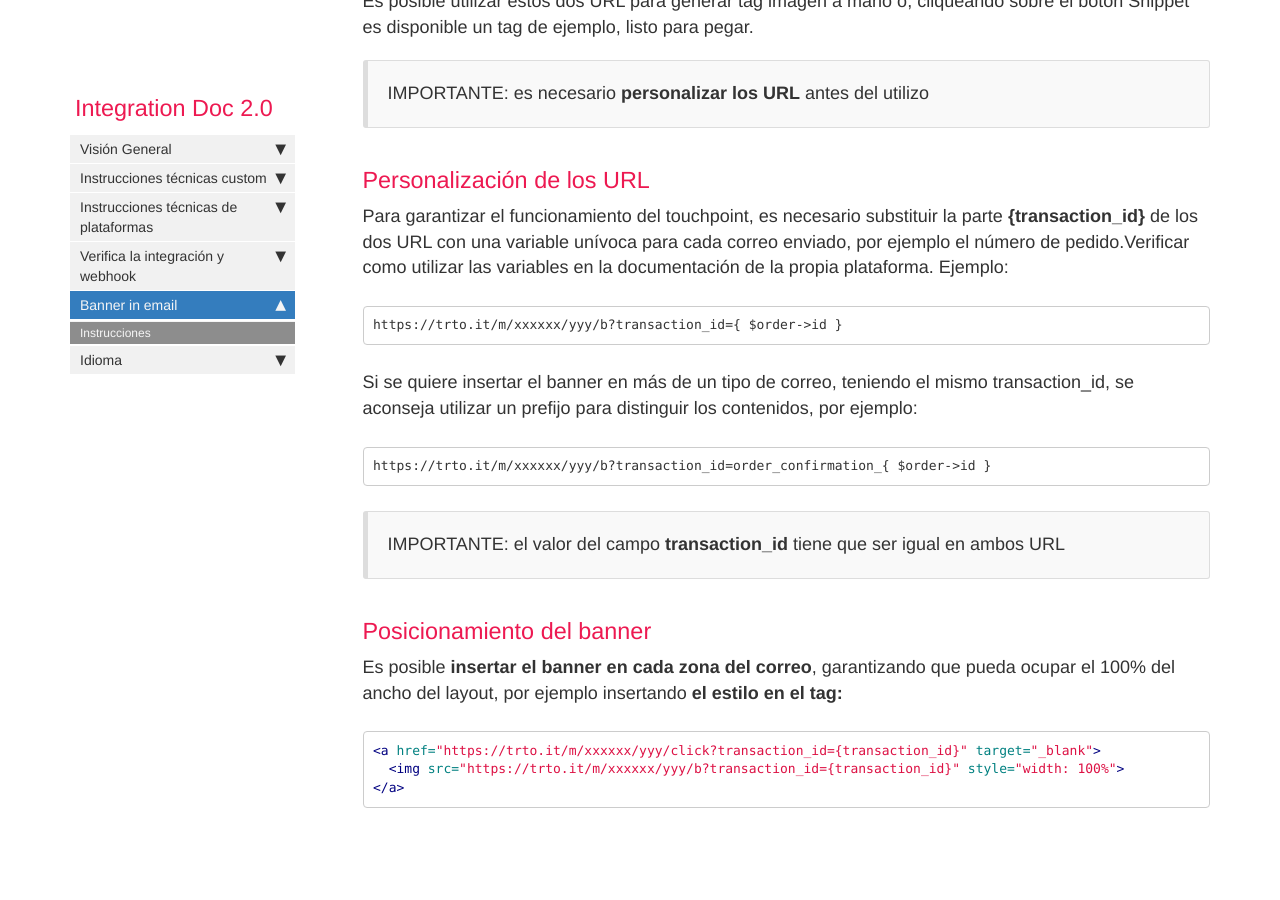
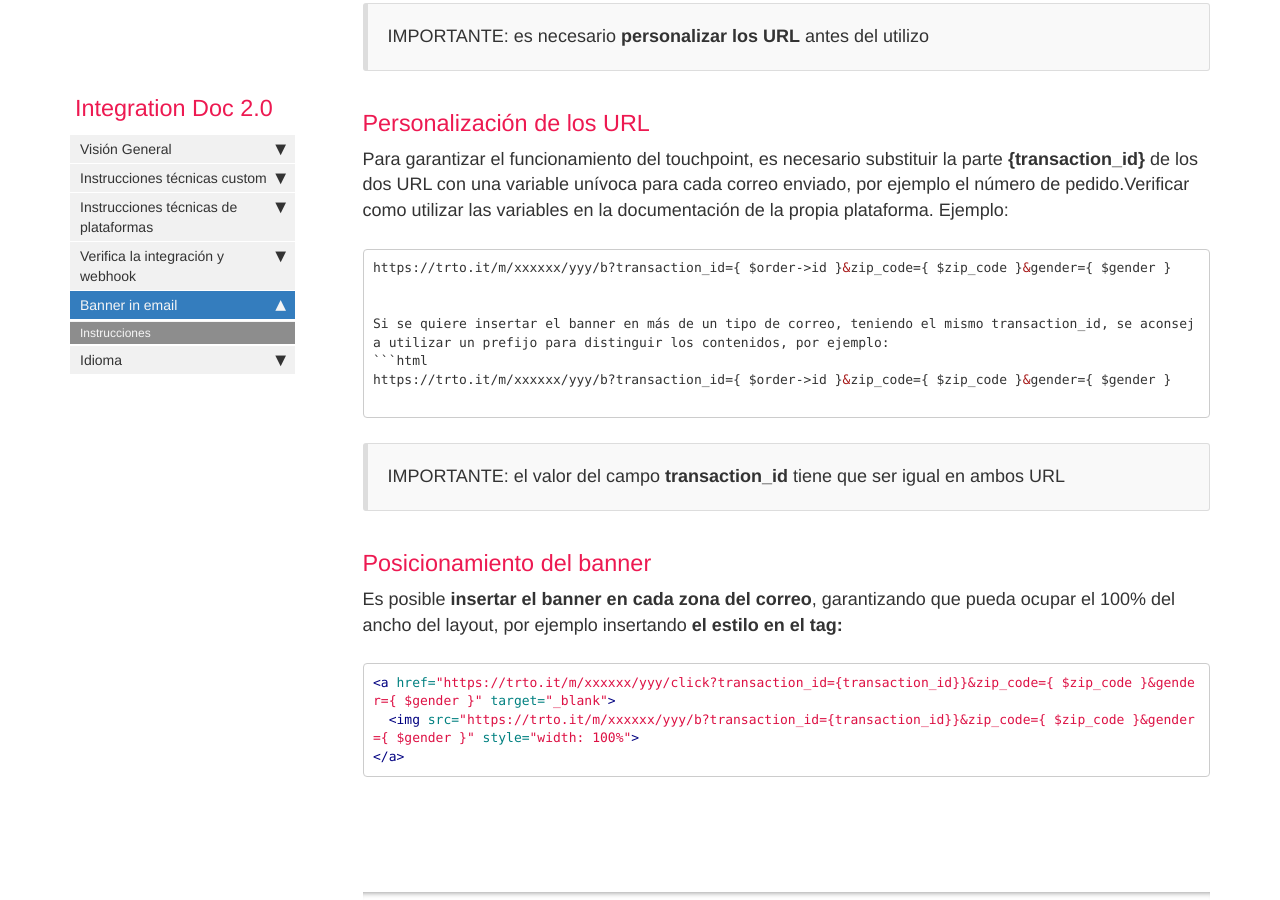
Before and after one commit to flyertech/trx_docs_es, a Jekyll site: the page built from pages/mydoc/banner_email.md, in a window 1280 px wide and 900 px high, scrolled down 1505 px. Built offline with Jekyll 4.4.1, drawn with Linux system fonts in a browser that asks for light colours; nearby versions of some CDN libraries; comment, search, counter and statistics services are not loaded.

````diff
--- a/pages/mydoc/banner_email.md
+++ b/pages/mydoc/banner_email.md
@@ -29,12 +29,13 @@ Es posible utilizar estos dos URL para generar tag imagen a mano o, cliqueando s
 Para garantizar el funcionamiento del touchpoint, es necesario substituir la parte **{transaction_id}**  de los dos URL con una variable unívoca para cada correo enviado, por ejemplo el número de pedido.Verificar como utilizar las variables en la documentación de la propia plataforma.
 Ejemplo:
 ```html
-https://trto.it/m/xxxxxx/yyy/b?transaction_id={ $order->id }
-```
+https://trto.it/m/xxxxxx/yyy/b?transaction_id={ $order->id }&zip_code={ $zip_code }&gender={ $gender }
+
 
 Si se quiere insertar el banner en más de un tipo de correo, teniendo el mismo transaction_id, se aconseja utilizar un prefijo para distinguir los contenidos, por ejemplo:
 ```html
-https://trto.it/m/xxxxxx/yyy/b?transaction_id=order_confirmation_{ $order->id }
+https://trto.it/m/xxxxxx/yyy/b?transaction_id={ $order->id }&zip_code={ $zip_code }&gender={ $gender }
+
 ```
 
 {% include callout.html content="IMPORTANTE:  el valor del campo **transaction_id** tiene que ser igual en ambos URL" %}
@@ -44,7 +45,7 @@ https://trto.it/m/xxxxxx/yyy/b?transaction_id=order_confirmation_{ $order->id }
 Es posible **insertar el banner en cada zona del correo**,  garantizando que pueda ocupar el 100% del ancho del layout, por ejemplo insertando **el estilo en el tag:**
 
 ```html
-<a href="https://trto.it/m/xxxxxx/yyy/click?transaction_id={transaction_id}" target="_blank">
-  <img src="https://trto.it/m/xxxxxx/yyy/b?transaction_id={transaction_id}" style="width: 100%">
+<a href="https://trto.it/m/xxxxxx/yyy/click?transaction_id={transaction_id}}&zip_code={ $zip_code }&gender={ $gender }" target="_blank">
+  <img src="https://trto.it/m/xxxxxx/yyy/b?transaction_id={transaction_id}}&zip_code={ $zip_code }&gender={ $gender }" style="width: 100%">
 </a>
 ```
````
Also changed, not shown: images/email_banner2.png.
